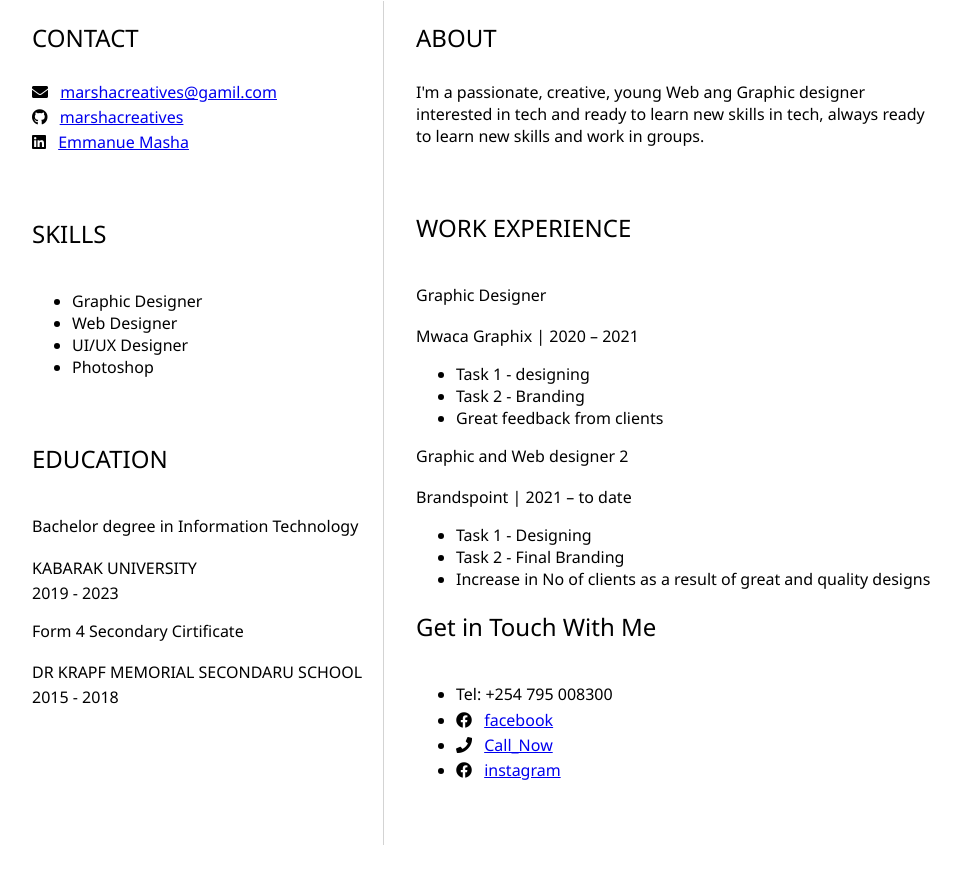
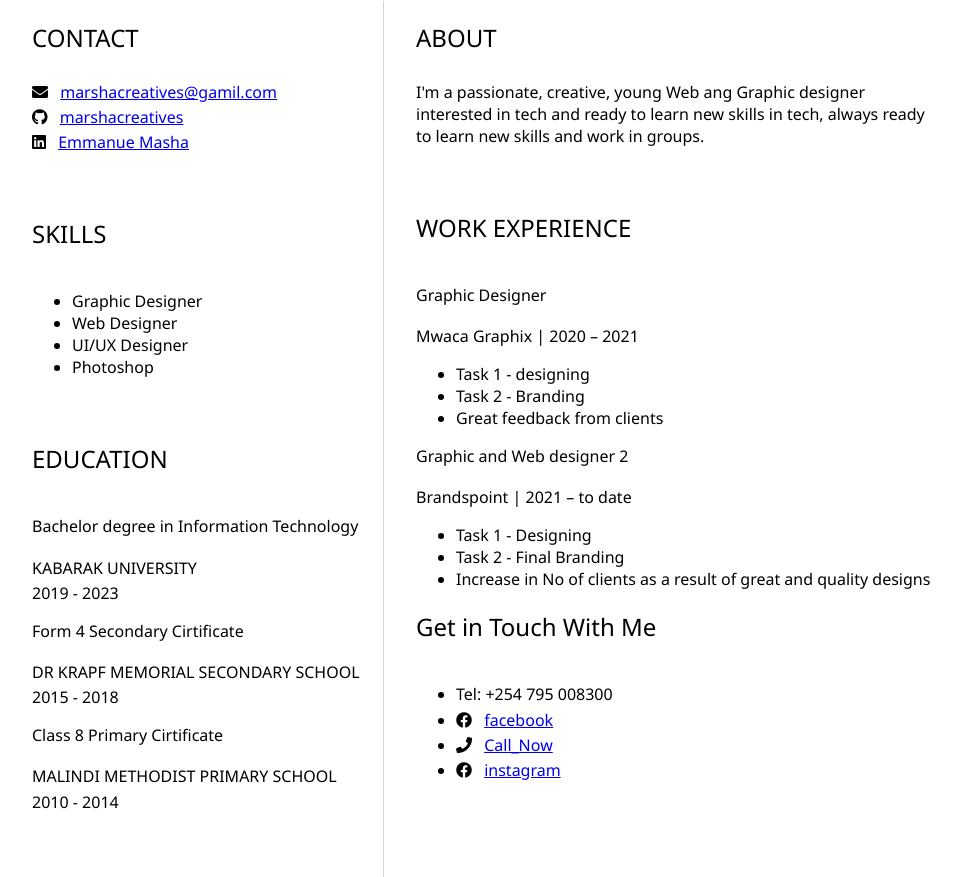
Before and after one commit to marshacreatives/my-resume, a plain HTML site: page index.html in a window 1280 px wide. Shown: the part 256-1133 px from the top of the page, without its empty margins (160-1121 px from the left). Before the commit the page ends 1101 px from the top, so only its background shows below. Drawn offline with Linux system fonts and the light colour scheme.

Commit message:
Update index.html

```diff
--- a/index.html
+++ b/index.html
@@ -56,10 +56,18 @@
 
                     <h3>Form 4 Secondary Cirtificate</h3>
                     <p>
-                       DR KRAPF MEMORIAL SECONDARU SCHOOL
+                       DR KRAPF MEMORIAL SECONDARY SCHOOL
                     </p>
                     <p>
                         2015 - 2018
+                    </p>
+
+		<h3>Class 8 Primary Cirtificate</h3>
+                    <p>
+                       MALINDI METHODIST PRIMARY SCHOOL
+                    </p>
+                    <p>
+                        2010 - 2014
                     </p>
 				</section>
 			</article>
```
